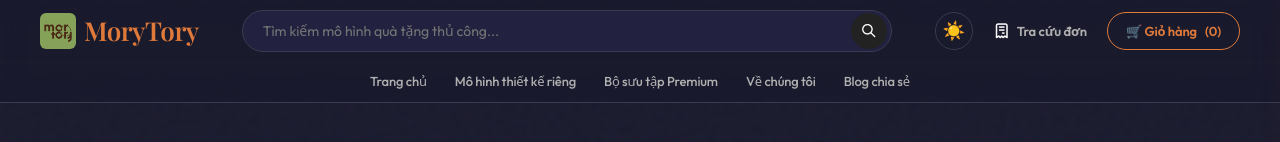
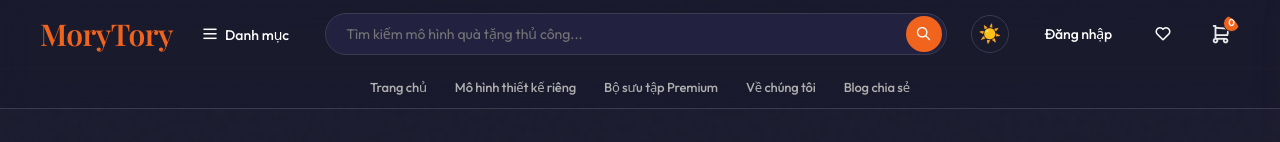
Before and after one commit to se-tuanh/morytory, a website: page frontend/index.html in a window 1280 px wide. Both pictures are taken after a click on the button "Chuyển chế độ sáng/tối". Shown: the top 142 px of the page. Drawn offline with nearby package versions, Linux system fonts and the light colour scheme.

Commit message:
Update navbar to exactly match Etsy's homepage mockup, adding Categories button, orange search button, Sign in text link, Heart icon, and circular shopping cart count badge

```diff
--- a/frontend/index.html
+++ b/frontend/index.html
@@ -1021,6 +1021,63 @@
       transform: rotate(90deg);
       background: rgba(255,255,255,0.2);
     }
+    /* ─── NEW ETSY CLONE ELEMENTS ─── */
+    .etsy-categories-btn {
+      transition: background 0.15s;
+    }
+    .etsy-categories-btn:hover {
+      background: rgba(0, 0, 0, 0.05) !important;
+    }
+    body.dark-mode .etsy-categories-btn {
+      color: #fff !important;
+    }
+    body.dark-mode .etsy-categories-btn:hover {
+      background: rgba(255, 255, 255, 0.08) !important;
+    }
+    .etsy-nav-icon-link {
+      transition: background 0.15s;
+    }
+    .etsy-nav-icon-link:hover {
+      background: rgba(0, 0, 0, 0.05) !important;
+      color: #000 !important;
+    }
+    body.dark-mode .etsy-nav-icon-link {
+      color: #fff !important;
+    }
+    body.dark-mode .etsy-nav-icon-link:hover {
+      background: rgba(255, 255, 255, 0.08) !important;
+      color: #fff !important;
+    }
+    .cart-btn-etsy {
+      transition: background 0.15s;
+      cursor: pointer;
+    }
+    .cart-btn-etsy:hover {
+      background: rgba(0, 0, 0, 0.05) !important;
+    }
+    body.dark-mode .cart-btn-etsy:hover {
+      background: rgba(255, 255, 255, 0.08) !important;
+    }
+    .cart-badge-orange {
+      position: absolute;
+      top: -8px;
+      right: -8px;
+      background: #f1641e;
+      color: #fff;
+      font-size: 10px;
+      font-weight: 700;
+      width: 17px;
+      height: 17px;
+      border-radius: 50%;
+      display: flex;
+      align-items: center;
+      justify-content: center;
+      line-height: 1;
+      border: 1.5px solid var(--cream);
+    }
+    body.dark-mode .cart-badge-orange {
+      border-color: #1a1a2e;
+    }
   </style>
 </head>
 <body>
@@ -1039,22 +1096,34 @@
 
     <!-- Hàng trên: Logo, Tìm kiếm, Tiện ích -->
     <div class="etsy-nav-top">
-      <div class="logo" onclick="showPage('home')" style="display: flex; align-items: center; gap: 8px;">
-        <img src="logo.png?v=3" alt="MoryTory Logo" style="height: 36px; width: auto; border-radius: 6px;" onerror="this.style.display='none'">
-        <span>MoryTory</span>
+      <div style="display: flex; align-items: center; gap: 16px; flex-shrink: 0;">
+        <div class="logo" onclick="showPage('home')" style="display: flex; align-items: center; gap: 6px; font-family: var(--serif); font-weight: 700; color: #f1641e; font-size: 30px;">
+          <span>MoryTory</span>
+        </div>
+        <button class="etsy-categories-btn" style="background: none; border: none; font-size: 14px; font-weight: 500; color: #222; cursor: pointer; display: flex; align-items: center; gap: 6px; padding: 10px 12px; border-radius: 24px;" onclick="scrollToSection('theme-section')">
+          <i class="ti ti-menu-2" style="font-size: 18px;"></i> Danh mục
+        </button>
       </div>
 
       <div class="etsy-search-container">
         <input type="text" id="etsy-search-input" placeholder="Tìm kiếm mô hình quà tặng thủ công..." oninput="handleSearch(this.value)">
-        <button class="etsy-search-btn" title="Tìm kiếm"><i class="ti ti-search"></i></button>
+        <button class="etsy-search-btn" title="Tìm kiếm" style="background: #f1641e; color: #fff;"><i class="ti ti-search"></i></button>
       </div>
 
       <div class="etsy-nav-actions">
-        <button id="dark-mode-toggle" class="dark-toggle" onclick="toggleDarkMode()" title="Chuyển chế độ sáng/tối">🌙</button>
-        <span class="etsy-nav-icon-link" onclick="openLookupModal()" title="Tra cứu đơn hàng">
-          <i class="ti ti-receipt"></i><span class="etsy-icon-label">Tra cứu đơn</span>
+        <button id="dark-mode-toggle" class="dark-toggle" onclick="toggleDarkMode()" title="Chuyển chế độ sáng/tối" style="margin-right: 4px;">🌙</button>
+        <span class="etsy-nav-icon-link" onclick="openLookupModal()" style="font-size: 14px; font-weight: 500; color: #222; text-decoration: none; padding: 8px 12px; border-radius: 20px; cursor: pointer;" title="Đăng nhập / Tra cứu đơn">
+          Đăng nhập
         </span>
-        <div class="cart-btn">🛒 Giỏ hàng <span id="cart-count">(0)</span></div>
+        <span class="etsy-nav-icon-link" title="Yêu thích" style="font-size: 20px; display: flex; align-items: center; justify-content: center; width: 38px; height: 38px; border-radius: 50%; cursor: pointer;" onclick="showToast('Tính năng Yêu thích sẽ sớm ra mắt!', 'info')">
+          <i class="ti ti-heart"></i>
+        </span>
+        <div class="cart-btn-etsy cart-btn" style="border:none; padding:6px; background:transparent; display: flex; align-items: center; justify-content: center; width: 38px; height: 38px; border-radius: 50%; position: relative;">
+          <div style="position: relative; display: flex; align-items: center; justify-content: center;">
+            <i class="ti ti-shopping-cart" style="font-size: 22px; color: var(--text);"></i>
+            <span id="cart-count" class="cart-badge cart-badge-orange">0</span>
+          </div>
+        </div>
       </div>
     </div>
 
```
Also changed, not shown: frontend/product_custom.html (+77 -8 lines).
